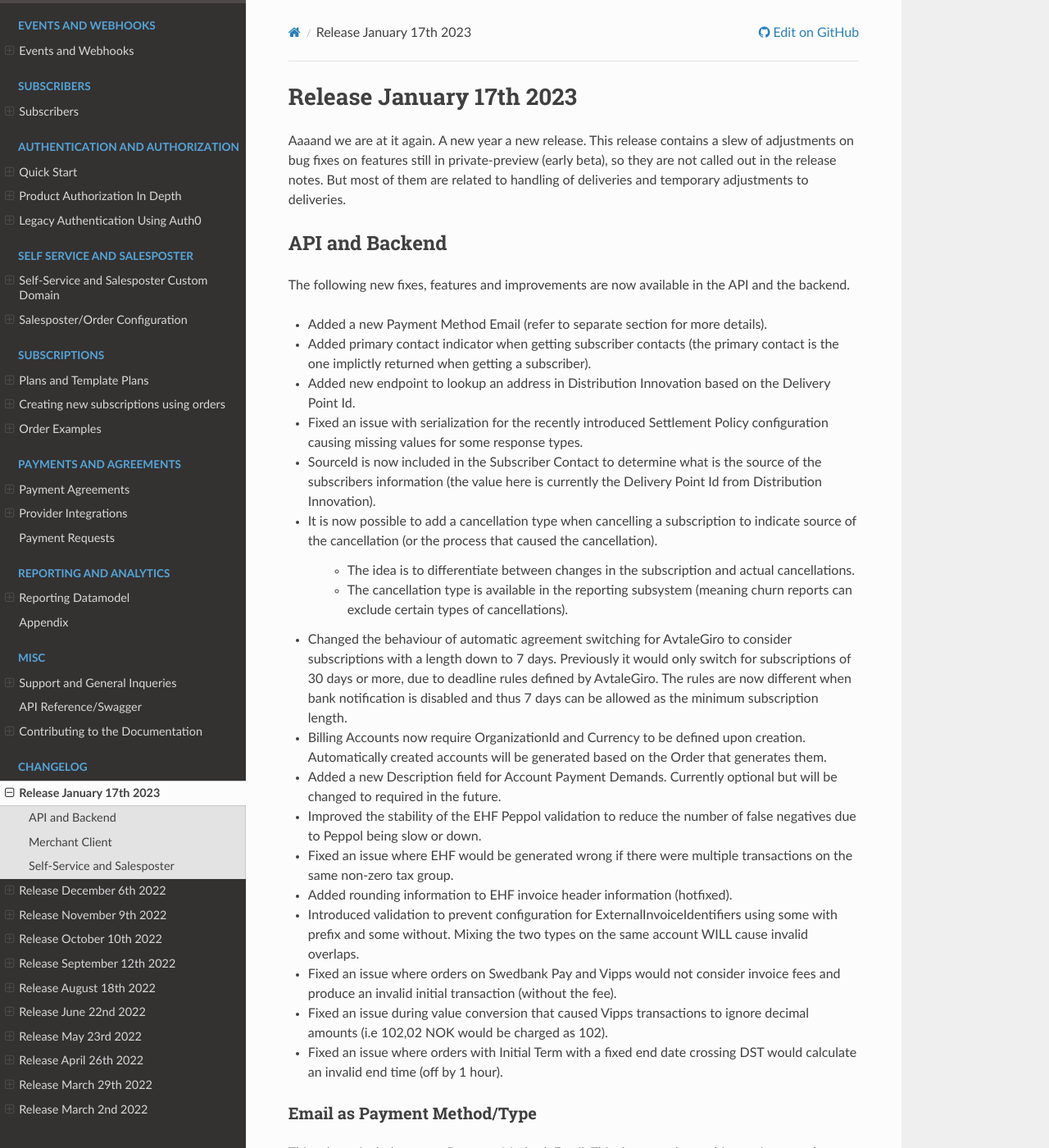
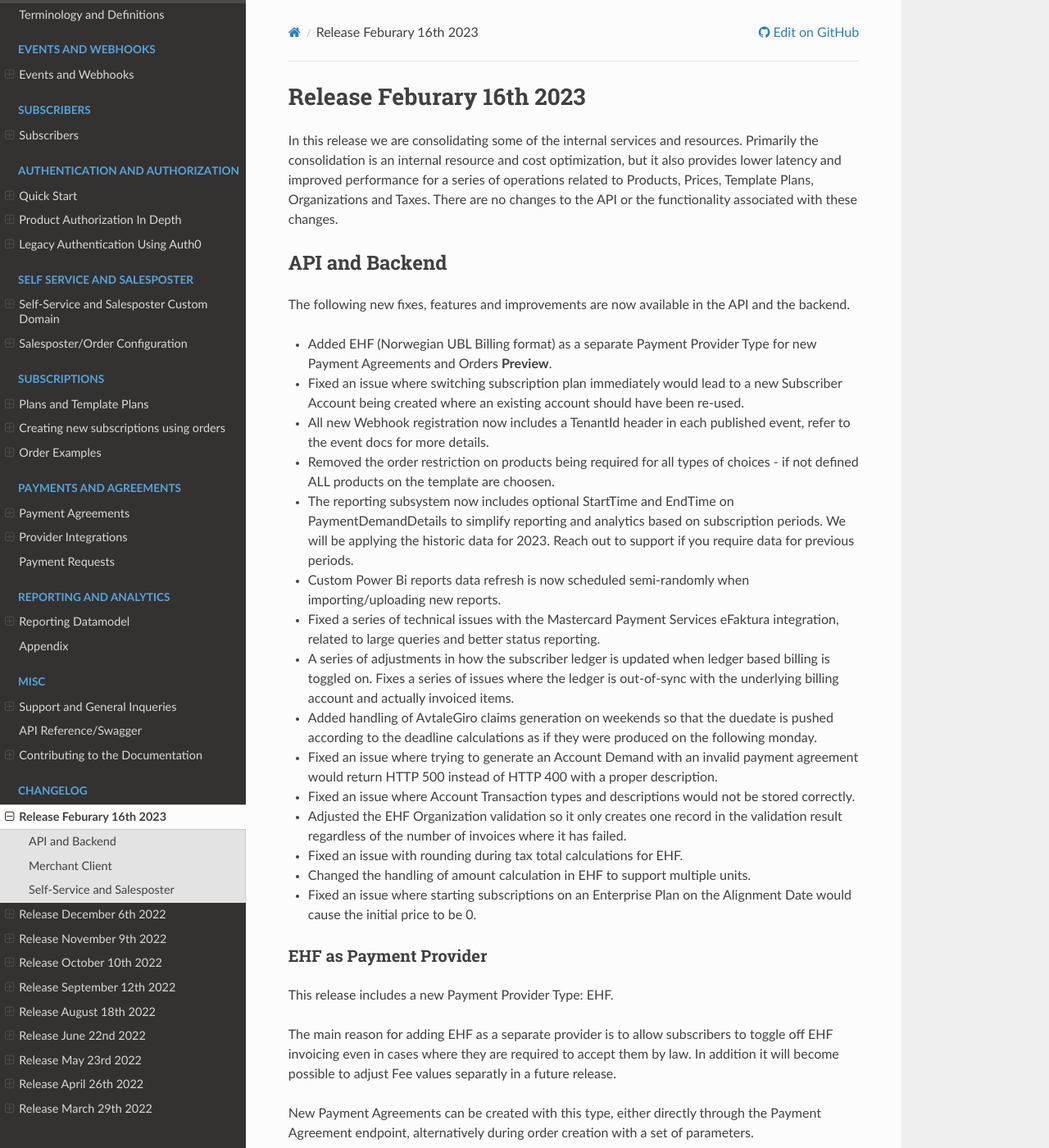
Before and after one commit to infosoftas/info-subscription-doc, a Sphinx documentation site: the page built from source/changelog/changelog.rst, in a window 1280 px wide and 1400 px high. Shown: the whole window at 82% size. Built offline with Sphinx 7.4.7 and the Read the Docs theme 2.0.0, drawn with Linux system fonts in a browser that asks for light colours; formulas are drawn with MathJax 3; some of the changed text lies outside the part shown.

Commit message:
Added R110 Changelog (#65)
* Added R110 Changelog

* Fixed spelling and added item about enterprise plans on alignment

* Fixed spelling

---------

Co-authored-by: Esben Bach <esbbach@infosoft.no>

```diff
--- a/source/changelog/changelog.rst
+++ b/source/changelog/changelog.rst
@@ -1,4 +1,4 @@
-.. include:: r109.inc
+.. include:: r110.inc
 .. include:: r108.inc
 .. include:: r107.inc
 .. include:: r106.inc
@@ -8,4 +8,3 @@
 .. include:: r102.inc
 .. include:: r101.inc
 .. include:: r100.inc
-.. include:: r99.inc
--- /dev/null
+++ b/source/changelog/r110.inc
@@ -0,0 +1,63 @@
+.. _changelog-r110:
+
+***************************
+Release Feburary 16th 2023
+***************************
+In this release we are consolidating some of the internal services and resources.
+Primarily the consolidation is an internal resource and cost optimization, but it also provides lower latency and improved performance for a series of operations related to Products, Prices, Template Plans, Organizations and Taxes.
+There are no changes to the API or the functionality associated with these changes.
+
+API and Backend
+===============
+The following new fixes, features and improvements are now available in the API and the backend.
+
+* Added EHF (Norwegian UBL Billing format) as a separate Payment Provider Type for new Payment Agreements and Orders **Preview**.
+* Fixed an issue where switching subscription plan immediately would lead to a new Subscriber Account being created where an existing account should have been re-used.
+* All new Webhook registration now includes a TenantId header in each published event, refer to the event docs for more details.
+* Removed the order restriction on products being required for all types of choices - if not defined ALL products on the template are choosen.
+* The reporting subsystem now includes optional StartTime and EndTime on PaymentDemandDetails to simplify reporting and analytics based on subscription periods. We will be applying the historic data for 2023. Reach out to support if you require data for previous periods.
+* Custom Power Bi reports data refresh is now scheduled semi-randomly when importing/uploading new reports.
+* Fixed a series of technical issues with the Mastercard Payment Services eFaktura integration, related to large queries and better status reporting.
+* A series of adjustments in how the subscriber ledger is updated when ledger based billing is toggled on. Fixes a series of issues where the ledger is out-of-sync with the underlying billing account and actually invoiced items.
+* Added handling of AvtaleGiro claims generation on weekends so that the duedate is pushed according to the deadline calculations as if they were produced on the following monday.
+* Fixed an issue where trying to generate an Account Demand with an invalid payment agreement would return HTTP 500 instead of HTTP 400 with a proper description.
+* Fixed an issue where Account Transaction types and descriptions would not be stored correctly.
+* Adjusted the EHF Organization validation so it only creates one record in the validation result regardless of the number of invoices where it has failed.
+* Fixed an issue with rounding during tax total calculations for EHF.
+* Changed the handling of amount calculation in EHF to support multiple units.
+* Fixed an issue where starting subscriptions on an Enterprise Plan on the Alignment Date would cause the initial price to be 0.
+
+EHF as Payment Provider
+-----------------------
+This release includes a new Payment Provider Type: EHF.
+
+The main reason for adding EHF as a separate provider is to allow subscribers to toggle off EHF invoicing even in cases where they are required to accept them by law.
+In addition it will become possible to adjust Fee values separatly in a future release.
+
+New Payment Agreements can be created with this type, either directly through the Payment Agreement endpoint, alternatively during order creation with a set of parameters.
+
+A future release will provide UI in self-service and merchant for switching to/from an EHF agreement as well as sales poster support for EHF invoicing.
+
+Since EHF was already supported as a "document" format, this new type will need to be enabled for each tenant and existing payment agreements will need to be migrated to EHF where applicable.
+Please contact support to get started with this feature.
+
+Merchant Client
+===============
+The following new features and improvements are now available in the merchant client.
+
+* Added support for showing planned Subscription Plan changes on a subscription.
+* Multiple text adjustments in the Norwegian localization.
+* Adjusted visualization of Refunds in the Subscriber Ledger/Economic Journal view.
+* Aligned Enterprise Plan Invoice crediting so it resembles the regular crediting more closely.
+* Adjusted descriptions when assigning users to subscribers.
+
+Self-Service and Salesposter
+============================
+The following new features and improvements are now available in the self-service client
+
+* The Self-Service invoice view now closely resembles the view in Merchant.
+* Added option to allow a logout redirect back to the Tenant/Organization website.
+* Change page title from INFO-Subscription to "My Page" or similar for other localizations.
+* Improvements to the responsive layout for small screen devices.
+* Fixed an issue with how organization number and address lines are displayed on invoices.
+* Multiple text adjustments in the Norwegian localization.
```
